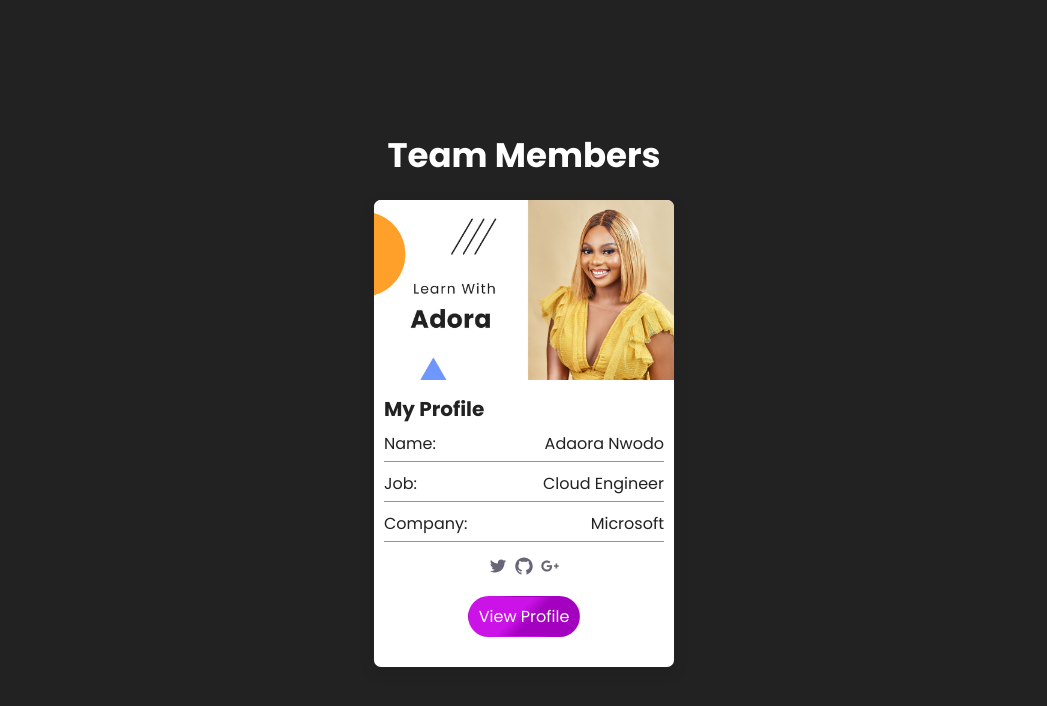
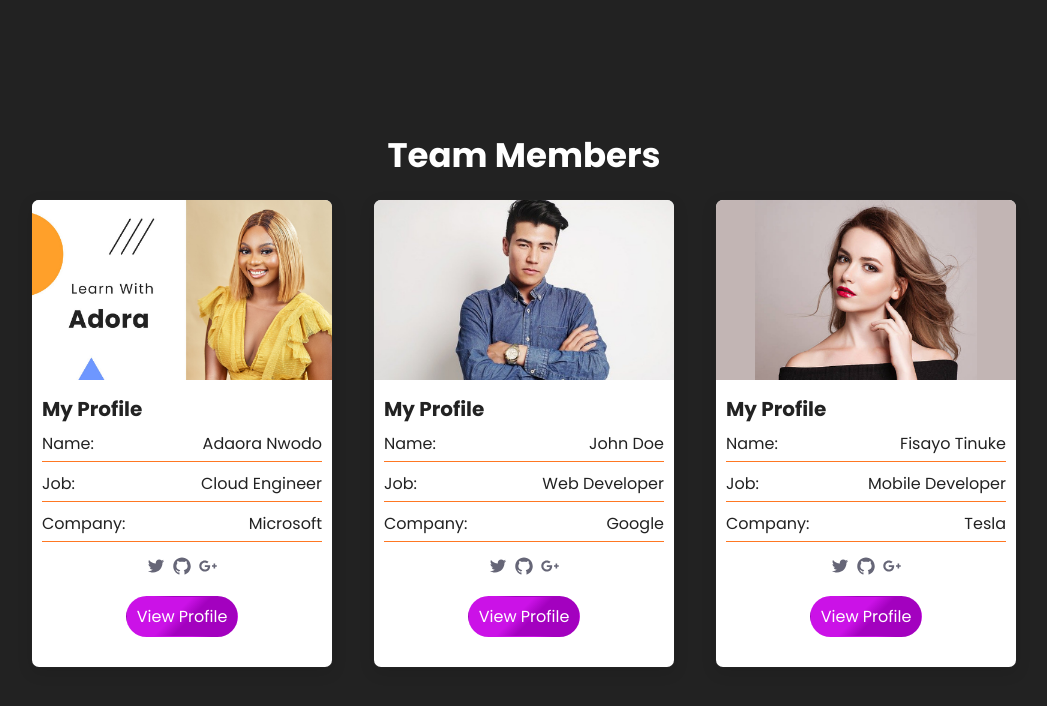
Before and after one commit to kevinandris/profile-app, a React (Create React App) app: page / in a window 1280 px wide. Shown: the top 706 px of the page, without its empty margins (116-1163 px from the left). Built offline with nearby package versions, Linux system fonts and the light colour scheme.

Commit message:
added children props to profileList.js

```diff
--- a/src/components/profile/Profile.js
+++ b/src/components/profile/Profile.js
@@ -5,24 +5,24 @@ import { AiOutlineTwitter, AiOutlineGithub, AiOutlineGooglePlus} from "react-ico
 import { IconContext } from 'react-icons'
 import Card from "../UI/card/Card"
 
-const Profile = () => {
+const Profile = ({image, name, job, company, link}) => {
   return (
     <Card>
       <div className={styles.profile}>
-        <img src={profile1} alt="" />
+        <img src={image} alt="" />
         <div className={styles["profile-content"]}>
           <h3>My Profile</h3>
           <div className={styles.text}>
             <p>Name: </p>
-            <p>Adaora Nwodo </p>
+            <p>{name} </p>
           </div>
           <div className={styles.text}>
             <p>Job: </p>
-            <p>Cloud Engineer </p>
+            <p>{job} </p>
           </div>
           <div className={styles.text}>
             <p>Company: </p>
-            <p>Microsoft </p>
+            <p>{company} </p>
           </div>
 
           <IconContext.Provider value={{ color: "#667", size: "20px"}}>
@@ -34,7 +34,7 @@ const Profile = () => {
           </IconContext.Provider>
 
             <div className={styles.btn}>
-              <a href="#" target="_blank" rel='noreferrer'>View Profile</a>
+              <a href={link} target="_blank" rel='noreferrer'>View Profile</a>
             </div>
         </div>
       </div>
--- a/src/components/profile/ProfileList.js
+++ b/src/components/profile/ProfileList.js
@@ -1,6 +1,9 @@
 import React from 'react'
 import styles from "./ProfileList.module.css"
 import Profile from './Profile'
+import profile1 from "../../assets/profile1.png"
+import profile2 from "../../assets/profile2.png"
+import profile3 from "../../assets/profile3.png"
 
 const ProfileList = () => {
   return (
@@ -9,7 +12,27 @@ const ProfileList = () => {
           <h1>Team Members</h1>
 
           <div className={styles["profile-container"]}>
-            <Profile/>
+            <Profile
+              image={profile1}
+              name={"Adaora Nwodo"}
+              job={"Cloud Engineer"}
+              company={"Microsoft"}
+              link={"https://twitter.com/AdoraNwodo"}
+            />
+            <Profile
+              image={profile2}
+              name={"John Doe"}
+              job={"Web Developer"}
+              company={"Google"}
+              link={"#"}
+            />
+            <Profile
+              image={profile3}
+              name={"Fisayo Tinuke"}
+              job={"Mobile Developer"}
+              company={"Tesla"}
+              link={"#"}
+            />
           </div>
         </div>
     </section>
```
